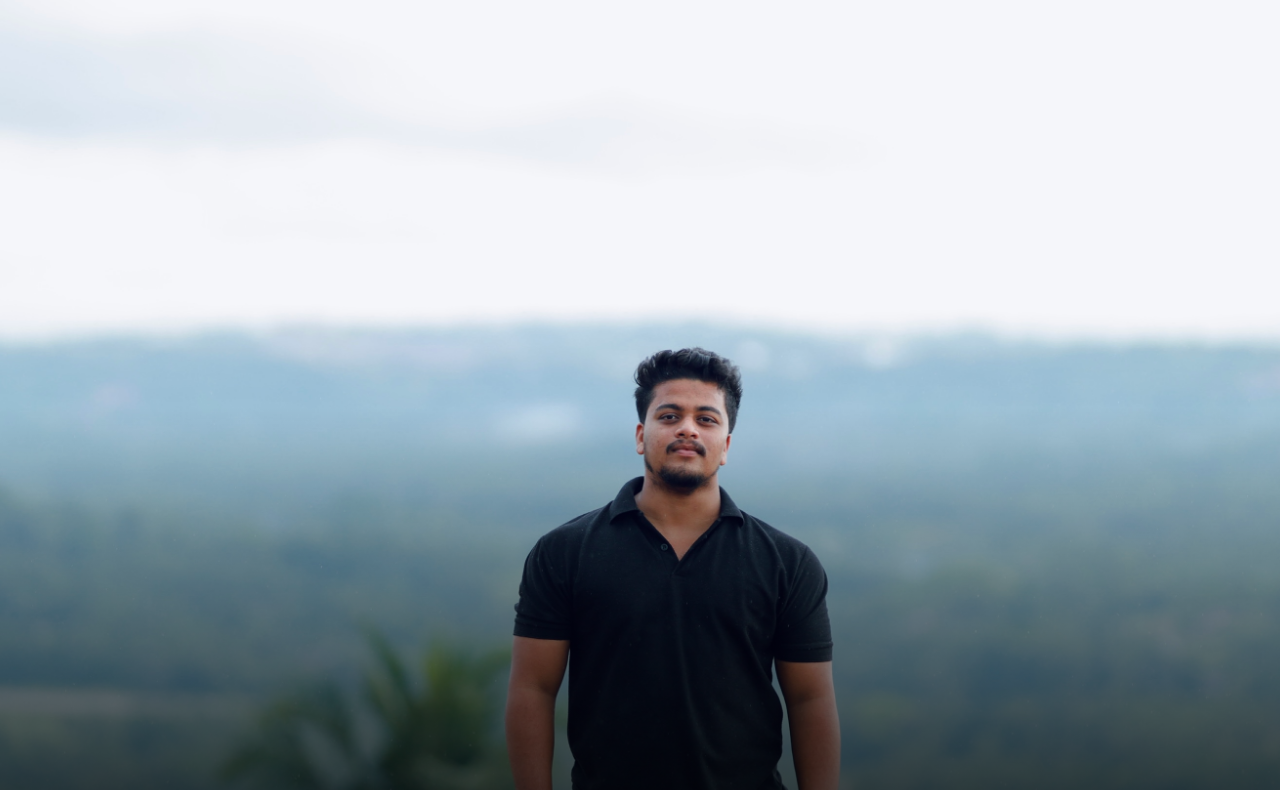
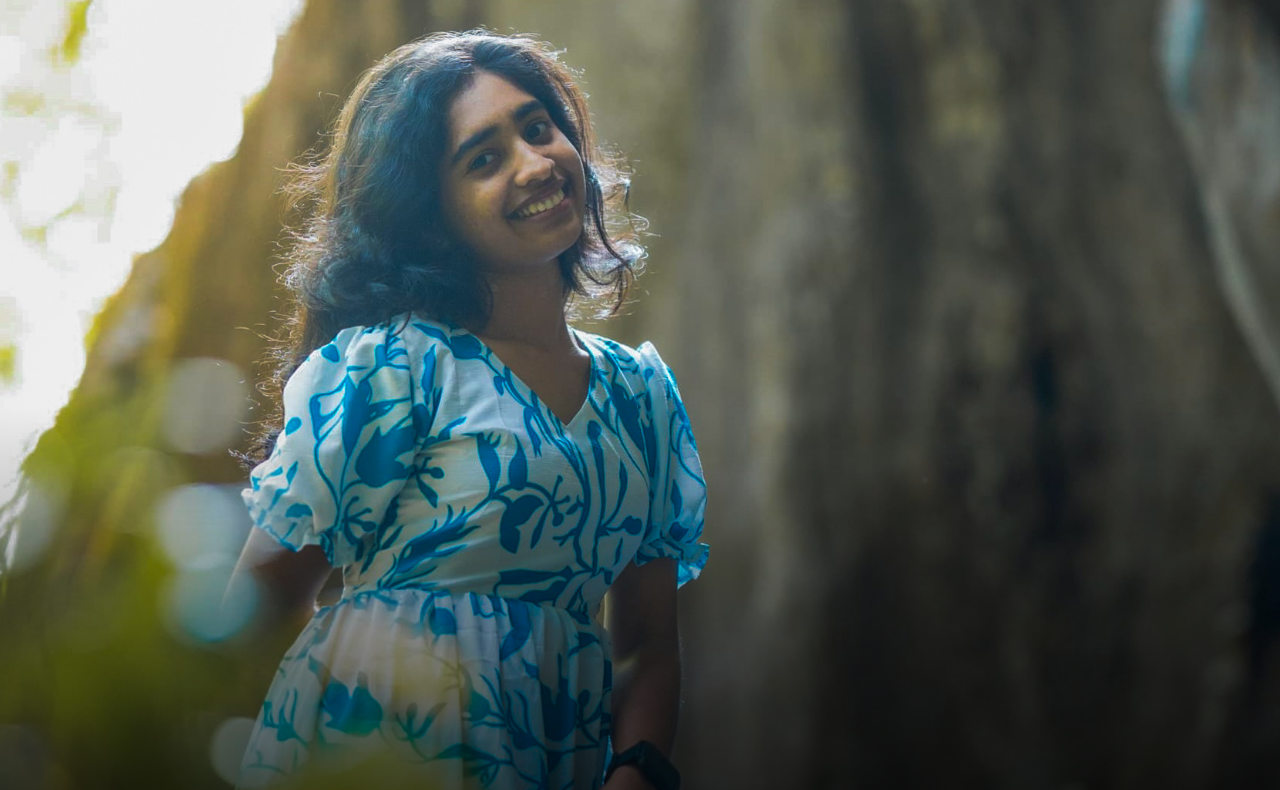
Before and after one commit to PrateekshaSH/prateeksha_portfolio, a plain HTML site: page index.html in a window 1280 px wide. Shown: the part 193-983 px from the top of the page. Drawn offline with nearby package versions, Linux system fonts and the light colour scheme.

Commit message:
Update styles.css

```diff
--- a/styles.css
+++ b/styles.css
@@ -93,7 +93,7 @@ html {
 /* Hero Section */
 .hero {
     background: linear-gradient(to bottom, rgba(0, 0, 0, 0) 50%, rgb(0, 0, 0) 100%),
-        url('abhiprofile.jpeg') center/cover no-repeat;
+        url('IMG_4013 (1).jpg') center/cover no-repeat;
     min-height: 150vh;
     background-size: cover;
     color: #fff;
```
